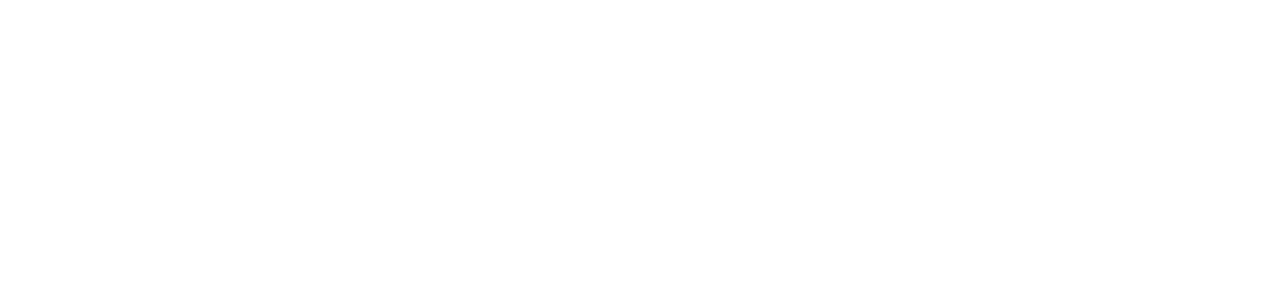
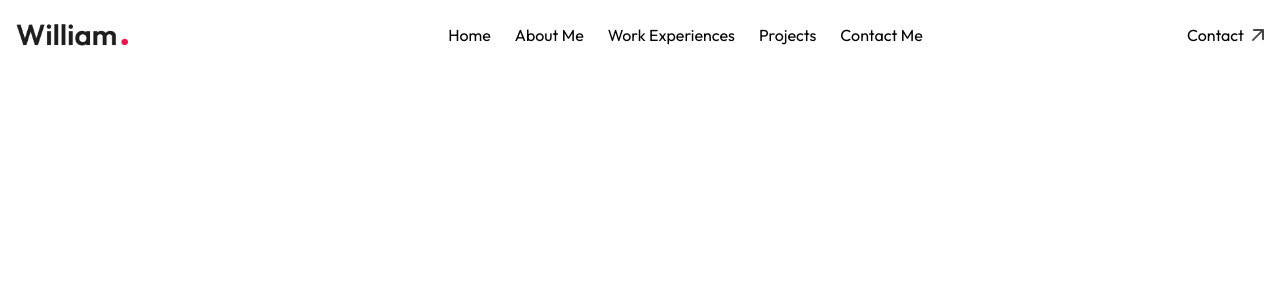
Before and after one commit to KianShirvani/Portfolio, a Next.js app: page / in a window 1280 px wide. Shown: the top 300 px of the page. Built offline with nearby package versions, Linux system fonts and the light colour scheme; a web font is replaced by a local one.

Commit message:
added navbar

```diff
--- /dev/null
+++ b/app/components/navbar.jsx
@@ -0,0 +1,42 @@
+import { assets } from '@/assets/assets'
+import Image from 'next/image'
+import React from 'react'
+
+const navbar = () => {
+  return (
+    <>
+      <nav className="flex items-center justify-between p-4">
+        <a href="#">
+          <Image src={assets.logo} alt="Logo" className="w-28 cursor-pointer mr-14" />
+        </a>
+
+        <ul className="flex space-x-6">
+          <li>
+            <a href="#top">Home</a>
+          </li>
+          <li>
+            <a href="#about">About Me</a>
+          </li>
+          <li>
+            <a href="#experiences">Work Experiences</a>
+          </li>
+          <li>
+            <a href="#projects">Projects</a>
+          </li>
+          <li>
+            <a href="#contact">Contact Me</a>
+          </li>
+        </ul>
+
+        <div>
+          <a href="#contact" className="flex items-center space-x-2">
+            <span>Contact</span>
+            <Image src={assets.arrow_icon} alt="Arrow Icon" className="w-3" />
+          </a>
+        </div>
+      </nav>
+    </>
+  )
+}
+
+export default navbar
--- a/app/page.js
+++ b/app/page.js
@@ -1,7 +1,14 @@
+'use client';
 import Image from "next/image";
+import Navbar from "./components/navbar"; // Ensure case matches actual filename
 
 export default function Home() {
   return (
-    <> </>
+    <>
+      <Navbar />
+      <main>
+        {/* Add content here */}
+      </main>
+    </>
   );
 }
```
